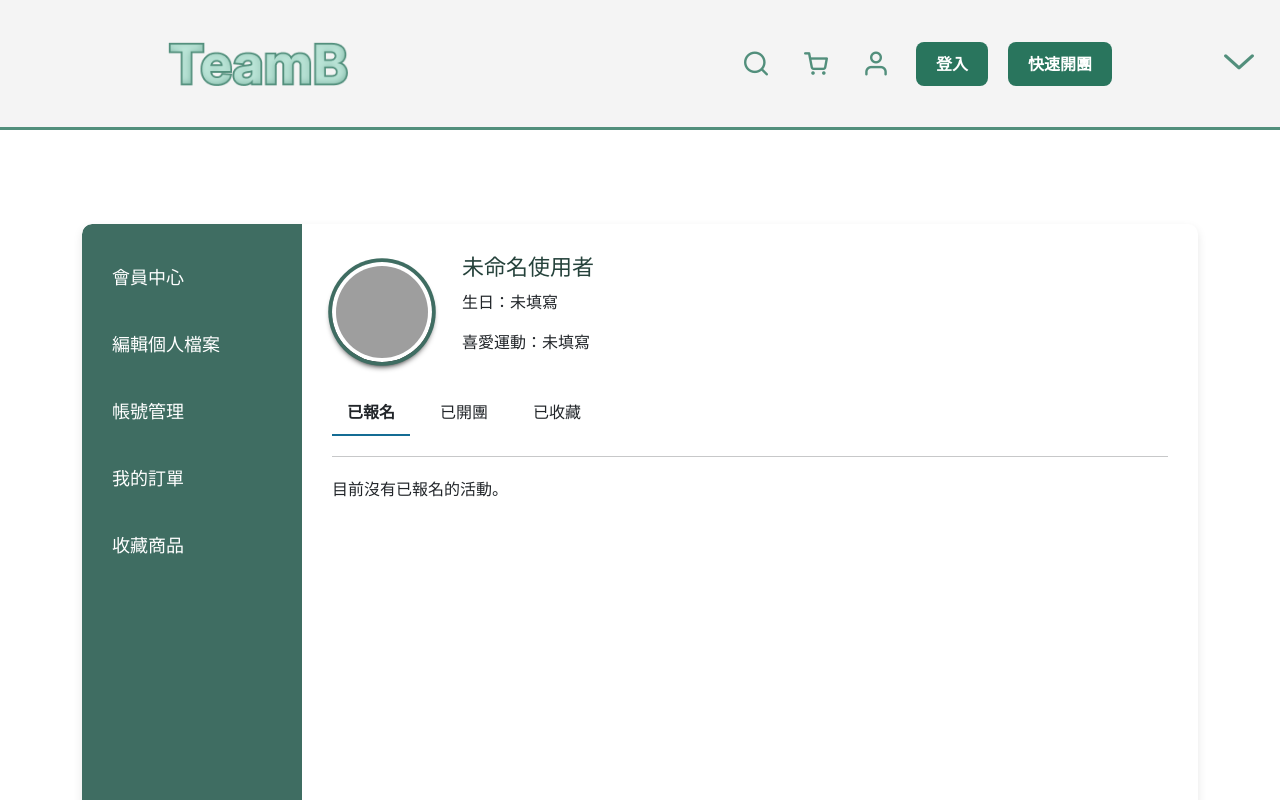
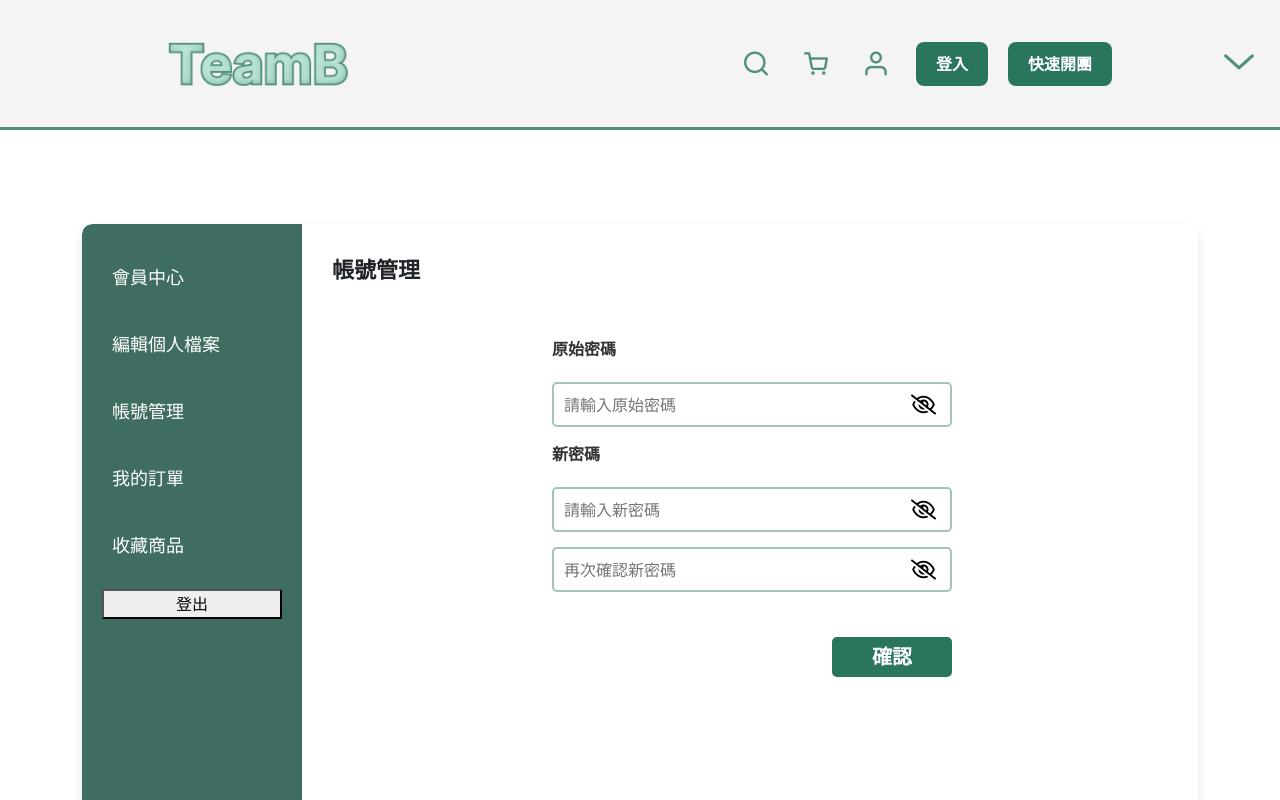
Before and after one commit to zx0938013408/TeamB_next, a Next.js app: page /auth/member in a window 1280 px wide. Shown: the top 800 px of the page. Built offline with nearby package versions, Linux system fonts and the light colour scheme.

Commit message:
會員頁面編輯

```diff
--- a/app/auth/member/page.js
+++ b/app/auth/member/page.js
@@ -1,204 +1,124 @@
 "use client";
-import "../../../styles/globals.css";
+import React, { useState } from "react";
 import Link from "next/link";
-import React, { useEffect, useState, useRef } from "react";
-import Styles from "@/app/activity-list/activity-list.module.css";
-import styles from "../../../styles/auth/member.module.css";
+import styles from "../../../styles/auth/member-account.module.css";
+import Header from "../../../components/Header";
+import "@/public/TeamB_Icon/style.css";
 import { useAuth } from "../../../context/auth-context";
-import Header from "../../../components/Header";
-import moment from "moment";
-import "@/public/TeamB_Icon/style.css";
-import { AVATAR_PATH } from "../../../config/auth.api";
-import ActivityCard from "../../../components/activity-list-card/ActivityCard"; // 顯示活動的卡片
-import ActivityCardRegistered from "@/components/activity-list-card/ActivityCardRegistered";
-import ActivityCardCreate from "@/components/activity-list-card/ActivityCardCreate";
-import { MEMBER_ACTIVITIES } from "@/config/api-path"; // 已報名的 API 路徑
-import { MEMBER_CREATED_ACTIVITIES } from "@/config/api-path"; // 已開團的 API 路徑
-import { MEMBER_FAVORITES } from "@/config/api-path"; // 已收藏的 API 路徑
-import { ACTIVITY_ADD_POST } from "@/config/activity-registered-api-path";
+import axios from "axios";
+import { useRouter } from "next/navigation"; // 引入 useRouter
+import {
+  MB_PASSWORD_POST,
+  MB_OLD_PASSWORD_POST,
+} from "../../../config/auth.api";
+import "font-awesome/css/font-awesome.min.css";
+import Swal from "sweetalert2"; // 引入 SweetAlert2
+import { toast } from "react-toastify";
+import "react-toastify/dist/ReactToastify.css";
 
 
-const isExpired = (activityTime) => {
-  // 判斷活動時間是否已過
-  return moment(activityTime).isBefore(moment(), "day"); // 判斷是否早於今天
-};
+const MemberAccount = () => {
+  const { auth, logout, getAuthHeader } = useAuth(); // 從 AuthContext 中獲取 auth 和 getAuthHeader 函數
+  const [oldPassword, setOldPassword] = useState("");
+  const [newPassword, setNewPassword] = useState("");
+  const [confirmPassword, setConfirmPassword] = useState("");
+  const [error, setError] = useState("");
+  const [showOldPassword, setShowOldPassword] = useState(false); // 控制原始密碼顯示/隱藏
+  const [showNewPassword, setShowNewPassword] = useState(false); // 控制新密碼顯示/隱藏
+  const [showConfirmPassword, setShowConfirmPassword] = useState(false); // 控制確認密碼顯示/隱藏
 
-const Member = () => {
-  const { auth } = useAuth(); // 獲取會員認證資料
-  const [user, setUser] = useState(null); // 儲存用戶資料
-  const [registeredActivities, setRegisteredActivities] = useState([]); // 儲存會員已報名的活動
-  const [createdActivities, setCreatedActivities] = useState([]); // 儲存會員已開團的活動
-  const [favoriteActivities, setFavoriteActivities] = useState([]); // 儲存會員已收藏的活動
-  const [activeTab, setActiveTab] = useState("registered"); // 用來控制顯示的活動類型，默認顯示已報名活動
+  const router = useRouter(); // 用於導航
 
-  const modalRef = useRef(null); // 新增：用來控制 modal 顯示的參考
-  const bsModal = useRef(null); // 新增：用來初始化 bootstrap modal
-  const [activityName, setActivityName] = useState(null); // 新增：活動名稱
-  const [selectedPeople, setSelectedPeople] = useState(1); // 新增：選擇報名人數
-  const [notes, setNotes] = useState(""); // 新增：備註
-  const [loading, setLoading] = useState(false); // 新增：報名中狀態
+  const handleSubmit = async (e) => {
+    e.preventDefault();
+    setError("");
 
-  const openModal = (activity) => {
-    setActivityName(activity); // 設置選擇的活動名稱
-    if (bsModal.current) bsModal.current.show(); // 顯示 modal
-  };
-
-  const closeModal = () => {
-    if (bsModal.current) bsModal.current.hide();  // 關閉 modal
-  };
-
-  const handleRegister = async () => {
-    setLoading(true);
-
-    if (!activityName || !activityName.al_id) {
-        Swal.fire({
-          icon: "warning",
-          text: "請選擇活動",  // 顯示後端回傳的訊息
-          confirmButtonText: "確定",
-          confirmButtonColor: "#29755D", // 修改按鈕顏色
-        });
-      setLoading(false);
+    if (!oldPassword || !newPassword || !confirmPassword) {
+      setError("每個欄位都是必填");
       return;
     }
 
-    const formData = {
-      member_id: auth.id,
-      activity_id: activityName?.al_id,
-      num: selectedPeople,
-      notes: notes.trim(),
-    };
+    // 驗證新密碼和確認密碼是否一致
+    if (newPassword !== confirmPassword) {
+      setError("新密碼和確認密碼不一致");
+      return;
+    }
+
+    // 檢查新密碼長度
+    if (newPassword.length < 6) {
+      setError("新密碼至少需要 6 個字符");
+      return;
+    }
 
     try {
-      const response = await fetch(ACTIVITY_ADD_POST, {
-        method: "POST",
-        headers: { "Content-Type": "application/json" },
-        body: JSON.stringify(formData),
+      // 先驗證舊密碼是否正確
+      const headers = getAuthHeader(); // 使用 getAuthHeader 獲取 token
+      const passwordCheckResponse = await axios.post(
+        MB_OLD_PASSWORD_POST, // 確保你的後端有這個 API 來檢查舊密碼
+        { oldPassword },
+        { headers }
+      );
+
+      console.log("Password Check Response:", passwordCheckResponse.data); // 確認後端是否正確回傳
+
+      if (!passwordCheckResponse.data.success) {
+        setError("舊密碼不正確");
+        return; // 結束，避免繼續處理
+      }
+
+      // 如果舊密碼正確，則繼續更改密碼
+      const response = await axios.post(
+        MB_PASSWORD_POST,
+        { oldPassword, newPassword, confirmPassword },
+        { headers }
+      );
+
+      // 從後端獲取回應訊息
+      const responseMessage = response.data.message || "密碼更改成功，請重新登入";
+
+      // 顯示 SweetAlert2 成功提示框
+      Swal.fire({
+        icon: "success",
+        title: "修改成功！",
+        text: responseMessage,  // 顯示後端回傳的訊息
+        confirmButtonText: "確定",
+        confirmButtonColor: "#4CAF50", // 修改按鈕顏色
       });
 
-      const data = await response.json();
+      router.push("/auth/login");
 
-      if (data.success) {
-        setNotes("");
-        setSelectedPeople(1);
-        closeModal();
-        fetchRegisteredActivities(auth.id);// 重新獲取已報名的活動資料
+    } catch (error) {
+      console.error("更改密碼時出錯:", error);
+
+      // 嘗試讀取後端錯誤訊息
+      if (
+        error.response &&
+        error.response.data &&
+        error.response.data.message
+      ) {
+        setError(error.response.data.message);
+        Swal.fire({
+          icon: "error",
+          title: "錯誤",
+          text: error.response.data.message,
+          confirmButtonText: "確定",
+          confirmButtonColor: "#FF4136",  // 可以自訂錯誤的按鈕顏色
+        });
+      } else {
+        setError("伺服器錯誤，請稍後再試");
+        Swal.fire({
+          icon: "error",
+          title: "伺服器錯誤",
+          text: "請稍後再試",
+          confirmButtonText: "確定",
+          confirmButtonColor: "#FF4136",  // 可以自訂錯誤的按鈕顏色
+        });
       }
-    } catch (error) {
-      console.error("報名失敗", error);
-    } finally {
-      setLoading(false);
     }
   };
 
-  useEffect(() => {
-    if (typeof window !== "undefined") {
-      const bootstrap = require("bootstrap");
-      if (modalRef.current) {
-        bsModal.current = new bootstrap.Modal(modalRef.current); // 初始化 modal
-      }
-    }
-  }, []);
 
-  useEffect(() => {
-    if (auth.id) {
-      fetchRegisteredActivities(auth.id); // 獲取已報名的活動
-      fetchCreatedActivities(auth.id); // 獲取已開團的活動
-      fetchFavoriteActivities(auth.id); // 獲取已收藏的活動
-    }
-  }, [auth]);
 
-  const fetchRegisteredActivities = async (memberId) => {
-    // 與後端 API 通訊，獲取已報名的活動
-    try {
-      const storedAuth = localStorage.getItem("TEAM_B-auth");
-      const auth = storedAuth ? JSON.parse(storedAuth) : {}; // 解析 JWT 資料
-      const token = auth.token; // 提取 token 部分
-      console.log("JWT 令牌:", token); // 確認 JWT 是否正確獲取
-
-      const response = await fetch(MEMBER_ACTIVITIES(memberId), {
-        headers: {
-          Authorization: `Bearer ${token}`, // 使用 Bearer token 格式
-        },
-      });
-
-      const data = await response.json();
-      console.log('API 回應MEMBER_ACTIVITIES的資料:', data);  // 檢查資料是否正確
-      if (data.success && data.activities) {
-        setRegisteredActivities((prevActivities) => {
-          // 確保只更新資料並觸發渲染
-          return [...data.activities];
-        });
-      } else {
-        setRegisteredActivities([]); // 如果沒有活動資料或 API 返回錯誤，設置空陣列
-        console.warn("無法獲取活動資料", data);
-      }
-    } catch (error) {
-      console.error("錯誤:", error);
-      setRegisteredActivities([]); // 發生錯誤時設置空陣列
-    }
-  };
-
-  const fetchCreatedActivities = async (memberId) => {
-    // 與後端 API 通訊，獲取已開團的活動
-    try {
-      const storedAuth = localStorage.getItem("TEAM_B-auth");
-      const auth = storedAuth ? JSON.parse(storedAuth) : {}; // 解析 JWT 資料
-      const token = auth.token; // 提取 token 部分
-
-      const response = await fetch(MEMBER_CREATED_ACTIVITIES(memberId), {
-        headers: {
-          Authorization: `Bearer ${token}`, // 使用 Bearer token 格式
-        },
-      });
-
-      const data = await response.json();
-      console.log('API 回應團主的資料:', data);  // 檢查資料是否正確
-      if (data.success && data.activities) {
-        setCreatedActivities((prevActivities) => {
-          // 確保只更新資料並觸發渲染
-          return [...data.activities];
-        }); // 設置已開團的活動資料
-      } else {
-        setCreatedActivities([]); // 如果沒有活動資料或 API 返回錯誤，設置空陣列
-        console.warn("無法獲取已開團活動資料", data);
-      }
-    } catch (error) {
-      console.error("錯誤:", error);
-      setCreatedActivities([]); // 發生錯誤時設置空陣列
-    }
-  };
-
-  const fetchFavoriteActivities = async (memberId) => {
-    // 與後端 API 通訊，獲取已收藏的活動
-    try {
-      const storedAuth = localStorage.getItem("TEAM_B-auth");
-      const auth = storedAuth ? JSON.parse(storedAuth) : {}; // 解析 JWT 資料
-      const token = auth.token; // 提取 token 部分
-
-      const response = await fetch(MEMBER_FAVORITES(memberId), {
-        headers: {
-          Authorization: `Bearer ${token}`, // 使用 Bearer token 格式
-        },
-      });
-
-      const data = await response.json();
-      console.log('API 回應的資料:', data);  // 檢查資料是否正確
-      if (data.success && data.activities) {
-        setFavoriteActivities((prevActivities) => {
-          // 確保只更新資料並觸發渲染
-          return [...data.activities];
-        }); // 設置已收藏的活動資料
-      } else {
-        setFavoriteActivities([]); // 如果沒有活動資料或 API 返回錯誤，設置空陣列
-        console.warn("無法獲取已收藏的活動資料", data);
-      }
-    } catch (error) {
-      console.error("錯誤:", error);
-      setFavoriteActivities([]); // 發生錯誤時設置空陣列
-    }
-  };
-
-  if (!auth) return <p>載入中...</p>;
 
   return (
     <>
@@ -218,236 +138,105 @@ const Member = () => {
           <Link href="/auth/orderHistory" className={styles.menuItem}>
             我的訂單
           </Link>
-          <Link href="/auth/member-likes" className={styles.menuItem}>
+          <Link href="auth/member-likes" className={styles.menuItem}>
             收藏商品
           </Link>
+          <button
+    className={styles.menuItemBtn}
+    onClick={() => {
+      logout();
+      toast("會員已登出", {
+        position: "top-center",
+        autoClose: 2000,
+        hideProgressBar: true,
+      });
+      router.push("/auth/login"); // 登出後導回首頁或登入頁
+    }}
+  >
+    登出
+  </button>
         </div>
 
-        {/* 右側內容 */}
-        <div className={styles.content}>
-          <div className={styles.profileHeader}>
-            {/* 會員的 Avatar */}
-            <img
-              src={
-                auth?.avatar
-                  ? `${AVATAR_PATH}/${auth.avatar}`
-                  : `${AVATAR_PATH}/imgs.png`
-              }
-              alt="User Avatar"
-              className={styles.avatar}
+        <div className={styles.mainContent}>
+          <div className={styles.title}>帳號管理</div>
+          <div className={styles.rightSection}>
+            <form className={styles.form} method="POST" onSubmit={handleSubmit}>
+              <p className={styles.prp}>原始密碼</p>
+              <div className={styles.passwordContainer}>
+                <input
+                  className={styles.inputBox}
+                  type={showOldPassword ? "text" : "password"}
+                  value={oldPassword}
+                  onChange={(e) => setOldPassword(e.target.value)}
+                  placeholder="請輸入原始密碼"
+                  required=""
                 />
-            <div className={styles.userInfo}>
-              <h2>{auth?.name || "未命名使用者"}</h2>
-              <p>
-                生日：
-                {auth?.birthday_date
-                  ? moment(auth.birthday_date).format("YYYY-MM-DD")
-                  : "未填寫"}
-              </p>
-
-              <p>喜愛運動：{auth?.sportText || "未填寫"}</p>
-            </div>
+                <button
+                  type="button"
+                  onClick={() => setShowOldPassword(!showOldPassword)}
+                  className={styles.eyeIcon}
+                >
+                  {showOldPassword ? (
+                    <i className="fa-regular fa-eye"></i>
+                  ) : (
+                    <i className="fa-regular fa-eye-slash"></i>
+                  )}
+                </button>
               </div>
 
-          {/* 分頁選單 */}
-          <div className={styles.tabMenu}>
-            <div className={styles.tabLeft}>
-              <span
-                className={`${styles.tabItem} ${
-                  activeTab === "registered" ? styles.active : ""
-                }`}
-                onClick={() => setActiveTab("registered")}
+              <p className={styles.prp}>新密碼</p>
+              <div className={styles.passwordContainer}>
+                <input
+                  className={styles.inputBox}
+                  type={showNewPassword ? "text" : "password"}
+                  value={newPassword}
+                  onChange={(e) => setNewPassword(e.target.value)}
+                  placeholder="請輸入新密碼"
+                  required=""
+                />
+                <button
+                  type="button"
+                  onClick={() => setShowNewPassword(!showNewPassword)}
+                  className={styles.eyeIcon}
                 >
-                已報名
-              </span>
-              <span
-                className={`${styles.tabItem} ${
-                  activeTab === "created" ? styles.active : ""
-                }`}
-                onClick={() => setActiveTab("created")}
+                  {showNewPassword ? (
+                    <i className="fa-regular fa-eye"></i>
+                  ) : (
+                    <i className="fa-regular fa-eye-slash"></i>
+                  )}
+                </button>
+              </div>
+              <div className={styles.passwordContainer}>
+                <input
+                  className={styles.inputBox}
+                  type={showConfirmPassword ? "text" : "password"}
+                  value={confirmPassword}
+                  onChange={(e) => setConfirmPassword(e.target.value)}
+                  placeholder="再次確認新密碼"
+                  required=""
+                />
+                <button
+                  type="button"
+                  onClick={() => setShowConfirmPassword(!showConfirmPassword)}
+                  className={styles.eyeIcon}
                 >
-                已開團
-              </span>
-              <span
-                className={`${styles.tabItem} ${
-                  activeTab === "favorite" ? styles.active : ""
-                }`}
-                onClick={() => setActiveTab("favorite")}
-              >
-                已收藏
-              </span>
-            </div>
-          </div>
-          <hr />
-
-          {/* 根據選中的活動類型顯示不同的活動 */}
-          <div className={styles.tabContent}>
-            {activeTab === "registered" &&
-              (registeredActivities.length > 0 ? (
-                registeredActivities.map((activity) => (
-                  <ActivityCardRegistered
-                    key={activity.registered_id}
-                    activity={activity}
-                    onQuickSignUp={openModal}
-                    onRefresh={() => fetchRegisteredActivities(auth.id)}
-                    onLikeToggle={() => {
-                      fetchRegisteredActivities(auth.id);
-                      fetchCreatedActivities(auth.id);
-                      fetchFavoriteActivities(auth.id);
-                    }}
-                    isExpired={isExpired(activity.activity_time)}
-                  />
-                ))
+                  {showConfirmPassword ? (
+                    <i className="fa-regular fa-eye"></i>
                   ) : (
-                <p>目前沒有已報名的活動。</p>
-              ))}
-
-            {activeTab === "created" &&
-              (createdActivities.length > 0 ? (
-                createdActivities.map((activity) => (
-                  <ActivityCardCreate
-                    key={activity.al_id}
-                    activity={activity}
-                    onLikeToggle={() => {
-                      fetchRegisteredActivities(auth.id);
-                      fetchCreatedActivities(auth.id);
-                      fetchFavoriteActivities(auth.id);
-                    }}
-                    isExpired={isExpired(activity.activity_time)}
-                    onQuickSignUp={openModal}
-                  />
-                ))
-              ) : (
-                <p>目前沒有已開團的活動。</p>
-              ))}
-
-            {activeTab === "favorite" &&
-              (favoriteActivities.length > 0 ? (
-                favoriteActivities.map((activity) => (
-                  <ActivityCard
-                    key={activity.al_id}
-                    activity={activity}
-                    onLikeToggle={() => {
-                      fetchRegisteredActivities(auth.id);
-                      fetchCreatedActivities(auth.id);
-                      fetchFavoriteActivities(auth.id);
-                    }}
-                    isExpired={isExpired(activity.activity_time)}
-                    onQuickSignUp={openModal}
-                  />
-                ))
-              ) : (
-                <p>目前沒有已收藏的活動。</p>
-              ))}
-          </div>
-        </div>
+                    <i className="fa-regular fa-eye-slash"></i>
+                  )}
+                </button>
               </div>
 
-      {/* Modal */}
-      <div
-        className="modal fade"
-        id="staticBackdrop"
-        data-bs-backdrop="static"
-        data-bs-keyboard="false"
-        tabIndex={-1}
-        aria-labelledby="staticBackdropLabel"
-        aria-hidden="true"
-        ref={modalRef}
-      >
-        <div className="modal-dialog">
-          <div className="modal-content bgc">
-            <div className="modal-header">
-              <h5 className={Styles.titleText} id="staticBackdropLabel">
-                報名資訊
-              </h5>
-              <button
-                type="button"
-                className="btn-close"
-                data-bs-dismiss="modal"
-                aria-label="Close"
-              />
+              <div className={styles.confirm}>
+                <div className={styles.errorArea}>
+                  {error && <p style={{ color: "red" }}>{error}</p>}
                 </div>
-            <div className="modal-body">
-              <div className={`${Styles.title} row`}>
-                <div className="titleIcons col-1">
-                  {activityName?.sport_name === "籃球" ? (
-                    <span
-                      className={`icon-Basketball ${Styles.iconTitle}`}
-                    ></span>
-                  ) : activityName?.sport_name === "排球" ? (
-                    <span
-                      className={`icon-Volleyball ${Styles.iconTitle}`}
-                    ></span>
-                  ) : activityName?.sport_name === "羽球" ? (
-                    <span
-                      className={`icon-Badminton ${Styles.iconTitle}`}
-                    ></span>
-                  ) : null}
-                </div>
-                <h2 className={`${Styles.titleText} col`}>
-                  {activityName?.activity_name}
-                </h2>
-                {/* 人數選擇 */}
-                <div className={Styles.inputGroup}>
-                  <div className={`${Styles.selectGroup} ${Styles.group1}`}>
-                    <label htmlFor="people" className={`${Styles.peopleLabel}`}>
-                      人數
-                    </label>
-                    <select
-                      id="people"
-                      name="people"
-                      className={`${Styles.people}`}
-                      value={selectedPeople} // ✅ 讓 `<select>` 綁定 `useState`
-                      onChange={(e) =>
-                        setSelectedPeople(Number(e.target.value))
-                      } // ✅ 更新 `selectedPeople`
-                    >
-                      <option value={1}>1 人</option>
-                      <option value={2}>2 人</option>
-                      <option value={3}>3 人</option>
-                      <option value={4}>4 人</option>
-                    </select>
-                  </div>
-                  <input
-                    className={`${Styles.inputPrice}`}
-                    type="text"
-                    name=""
-                    id=""
-                    value={`報名費用: 總計 ${
-                      activityName?.payment
-                        ? activityName?.payment * selectedPeople
-                        : 0
-                    } 元`}
-                    disabled
-                  />
-                  <textarea
-                    className={`${Styles.textareaInput}`}
-                    name=""
-                    id=""
-                    placeholder="備註:ex 3男2女 (填)"
-                    value={notes}
-                    onChange={(e) => setNotes(e.target.value)}
-                  />
-                  <div className="modal-footer">
-                    <button
-                      type="button"
-                      className={Styles.cancel}
-                      data-bs-dismiss="modal"
-                    >
-                      取消
-                    </button>
-                    <button
-                      type="button"
-                      className={Styles.register}
-                      onClick={handleRegister}
-                      disabled={loading}
-                    >
-                      {loading ? "報名中..." : "確定報名"}
+                <button type="submit" className={styles.confirmBtn}>
+                  確認
                 </button>
               </div>
-                </div>
-              </div>
-            </div>
+            </form>
           </div>
         </div>
       </div>
@@ -455,4 +244,4 @@ const Member = () => {
   );
 };
 
-export default Member;
+export default MemberAccount;
```
Lines whose indentation alone changed are shown as unchanged.
